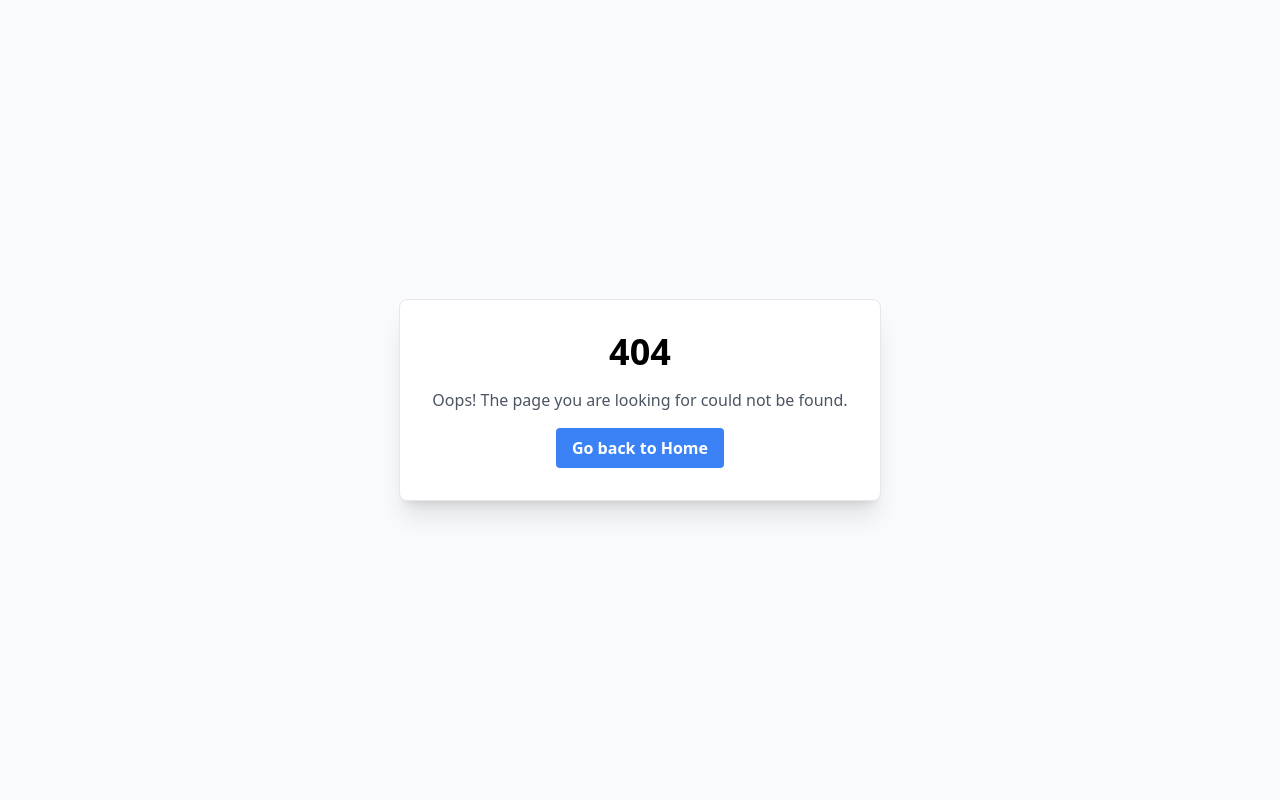
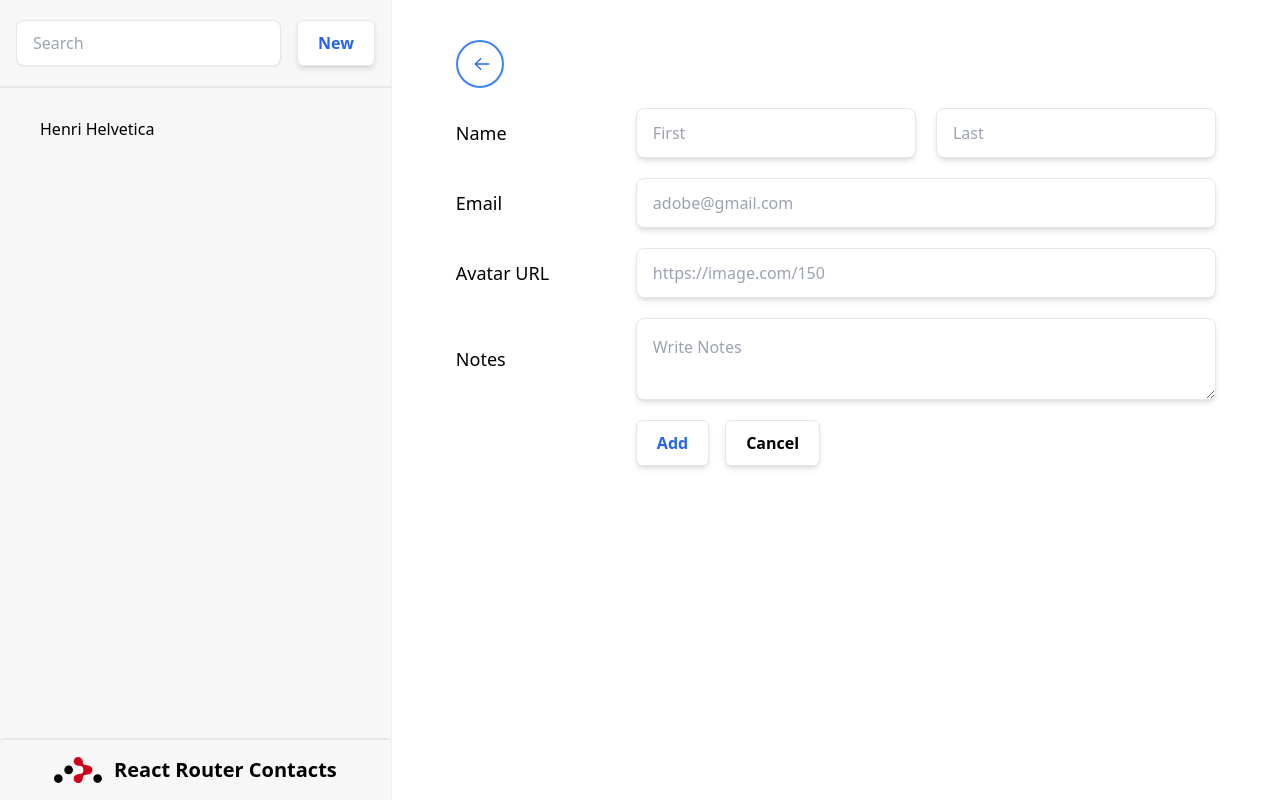
Before and after one commit to CodeWizard-AB/Phone-App, a React (Vite) app: page /add-new-contact in a window 1280 px wide. Before the commit this address had no page. Built offline with nearby package versions, Linux system fonts and the light colour scheme.

Commit message:
button back added

```diff
--- a/package.json
+++ b/package.json
@@ -16,6 +16,7 @@
     "react": "^18.2.0",
     "react-burger-menu": "^3.0.9",
     "react-dom": "^18.2.0",
+    "react-hook-form": "^7.51.3",
     "react-icons": "^5.1.0",
     "react-pro-sidebar": "^1.1.0",
     "react-router-dom": "^6.23.0",
--- /dev/null
+++ b/src/Pages/Form.jsx
@@ -0,0 +1,35 @@
+import form from "../constant";
+import Label from "../components/Label";
+import Button from "../components/Button";
+import BackButton from "../components/BackButton";
+
+function Form() {
+	return (
+		<div className="py-10 px-16 max-w-screen-lg h-min">
+			<BackButton />
+			<form
+				className="grid grid-cols-[auto_1fr_1fr] items-center gap-5 mt-5"
+				onSubmit={(e) => e.preventDefault()}
+			>
+				{form.map((element) => (
+					<Label key={Date.now()} element={element} />
+				))}
+				<label htmlFor="message" className="text-lg font-medium">
+					Notes
+				</label>
+				<textarea
+					name="message"
+					id="message"
+					className="border col-span-2 shadow-md outline-none rounded-lg p-4"
+					placeholder="Write Notes"
+				></textarea>
+				<div className="flex gap-4 col-start-2">
+					<Button>Add</Button>
+					<Button textColor="black">Cancel</Button>
+				</div>
+			</form>
+		</div>
+	);
+}
+
+export default Form;
--- /dev/null
+++ b/src/components/BackButton.jsx
@@ -0,0 +1,35 @@
+import { useNavigate } from "react-router-dom";
+
+function BackButton() {
+	const navigate = useNavigate();
+	return (
+		<button
+			onClick={() => {
+				navigate(-1);
+			}}
+			className="group relative inline-flex h-12 w-12 items-center justify-center overflow-hidden rounded-full bg-white font-medium text-blue-600 transition-all duration-300 hover:w-32 border-2 border-blue-500"
+		>
+			<div className="absolute left-3.5 rotate-180">
+				<svg
+					width="15"
+					height="15"
+					viewBox="0 0 15 15"
+					fill="none"
+					xmlns="http://www.w3.org/2000/svg"
+					className="h-5 w-5"
+				>
+					<path
+						d="M8.14645 3.14645C8.34171 2.95118 8.65829 2.95118 8.85355 3.14645L12.8536 7.14645C13.0488 7.34171 13.0488 7.65829 12.8536 7.85355L8.85355 11.8536C8.65829 12.0488 8.34171 12.0488 8.14645 11.8536C7.95118 11.6583 7.95118 11.3417 8.14645 11.1464L11.2929 8H2.5C2.22386 8 2 7.77614 2 7.5C2 7.22386 2.22386 7 2.5 7H11.2929L8.14645 3.85355C7.95118 3.65829 7.95118 3.34171 8.14645 3.14645Z"
+						fill="currentColor"
+						fillRule="evenodd"
+						clipRule="evenodd"
+					></path>
+				</svg>
+			</div>
+			<div className="inline-flex whitespace-nowrap opacity-0 transition-all duration-200 group-hover:translate-x-1 group-hover:opacity-100">
+				Back
+			</div>
+		</button>
+	);
+}
+export default BackButton;
--- /dev/null
+++ b/src/components/Label.jsx
@@ -0,0 +1,23 @@
+/* eslint-disable react/prop-types */
+function Label({ element: { label, type, list } }) {
+	return (
+		<>
+			<label htmlFor={label} className="font-medium text-lg w-40">
+				{label}
+			</label>
+			{list.map((item) => (
+				<input
+					type={type}
+					id={label}
+					key={Date.now()}
+					placeholder={item}
+					className={`${
+						list.length === 1 && "col-span-2"
+					} border shadow-md rounded-lg py-3 outline-none px-4`}
+				/>
+			))}
+		</>
+	);
+}
+
+export default Label;
--- a/src/components/SideBar.jsx
+++ b/src/components/SideBar.jsx
@@ -30,7 +30,9 @@ function SideBar() {
 					placeholder="Search"
 					className="py-2.5 rounded-lg px-4 mr-4 outline-none border shadow-sm"
 				/>
-				<Button>New</Button>
+				<Link to="/add-new-contact">
+					<Button>New</Button>
+				</Link>
 			</div>
 			<Menu>
 				<MenuItem>
--- /dev/null
+++ b/src/constant/index.js
@@ -0,0 +1,14 @@
+const form = [
+	{ label: "Name", list: ["First", "Last"], type: "text" },
+	{
+		label: "Email",
+		list: ["adobe@gmail.com"],
+		text: "email",
+	},
+	{
+		label: "Avatar URL",
+		list: ["https://image.com/150"],
+		type: "text",
+	},
+];
+export default form;
```
Also changed, not shown: src/main.jsx (+6 -1 lines), tailwind.config.js (line endings or trailing spaces), 1 other file (tests, documents, lock files or other folders).
